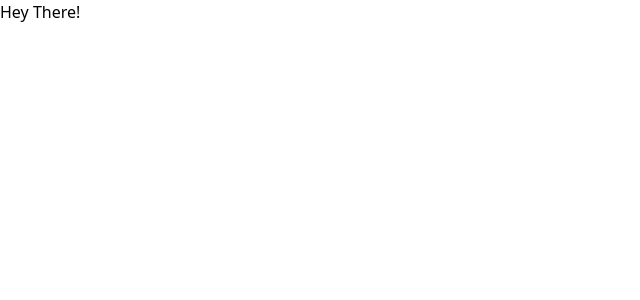
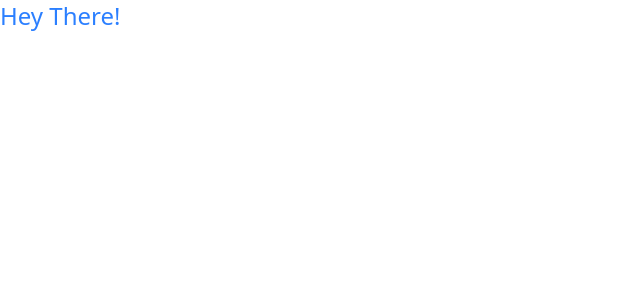
Before and after one commit to Vedantghole06/p-test, a React (Vite) app in the folder frontend/: page / in a window 1280 px wide. Shown: the top 300 px of the page, without its empty margins (0-640 px from the left). Built offline with nearby package versions, Linux system fonts and the light colour scheme.

Commit message:
added some Css

```diff
--- a/frontend/src/pages/Home.tsx
+++ b/frontend/src/pages/Home.tsx
@@ -2,7 +2,7 @@ import React from 'react'
 
 const Home = () => {
   return (
-    <div>Hey There!</div>
+    <div className= "text-blue-500 text-2xl">Hey There!</div>
   )
 }
 
```
